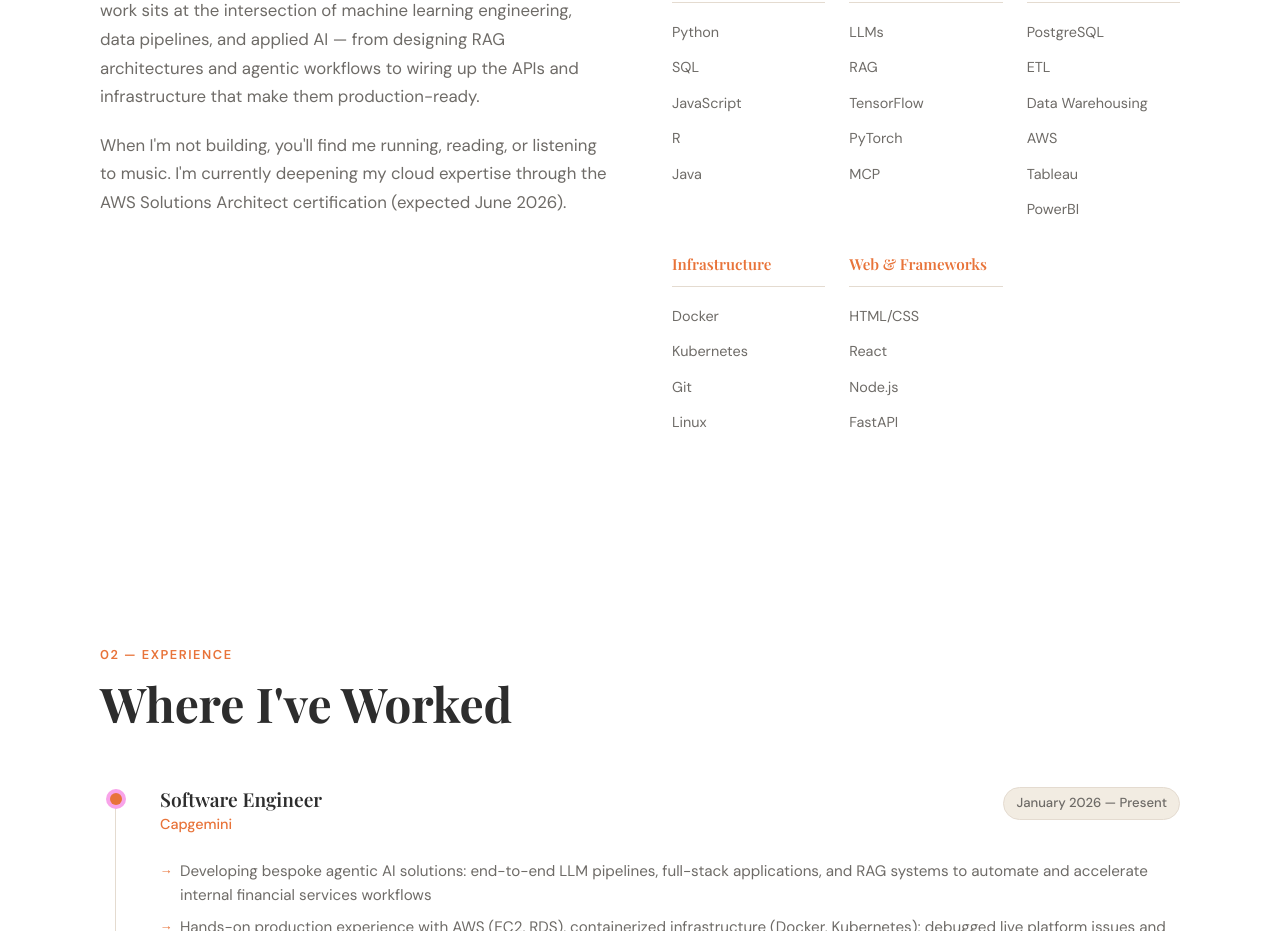
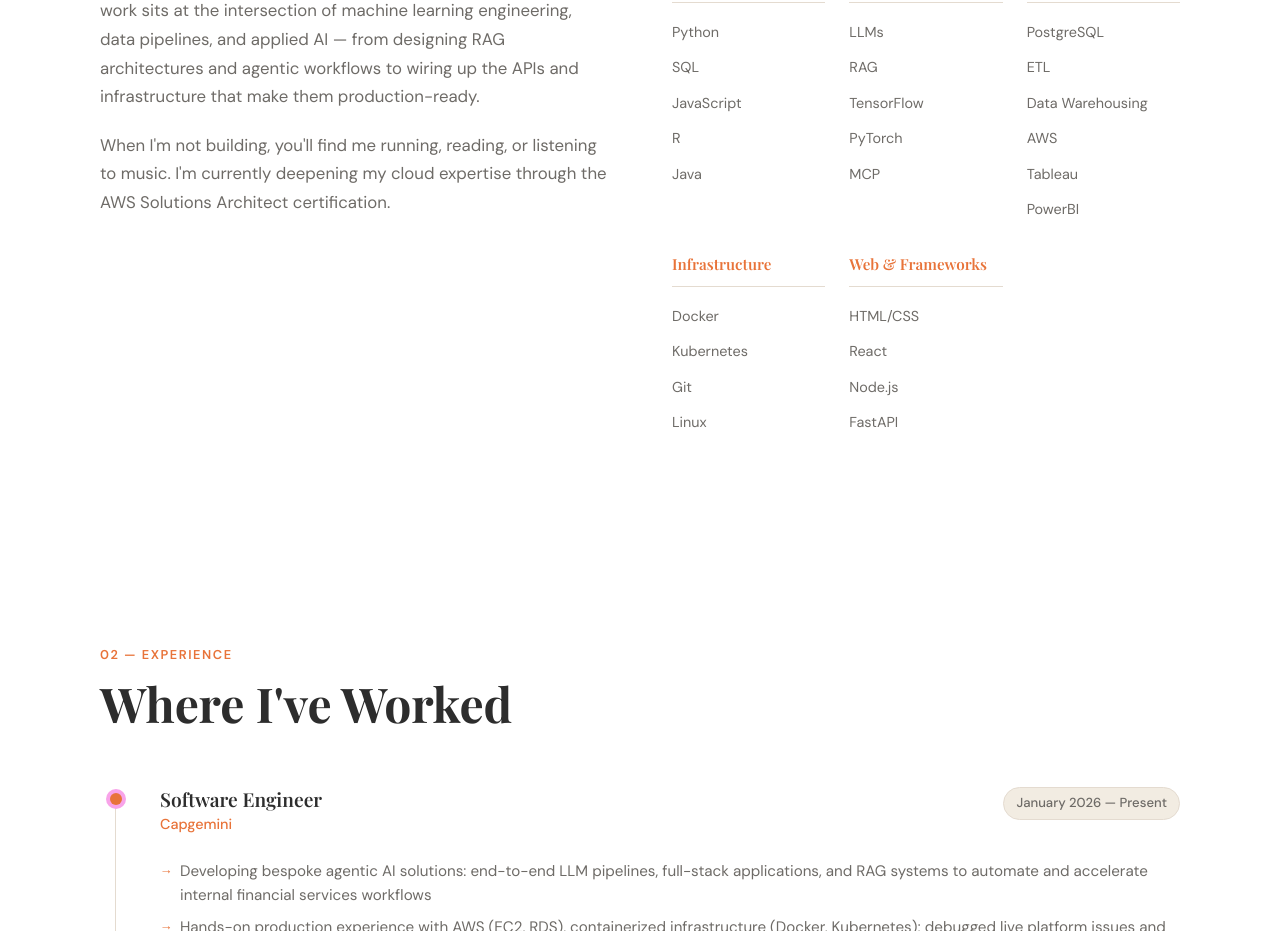
Before and after one commit to lakskanumuri/lk-portfolio, a React (Vite) app: page / in a window 1280 px wide. Shown: the part 1079-2010 px from the top of the page. Built offline with nearby package versions, Linux system fonts and the light colour scheme; a web font is replaced by a local one.

Commit message:
update 0804

```diff
--- a/src/components/About.jsx
+++ b/src/components/About.jsx
@@ -26,7 +26,7 @@ function About() {
             <p>
               When I'm not building, you'll find me running, reading, or listening to music.
               I'm currently deepening my cloud expertise through the AWS Solutions Architect
-              certification (expected June 2026).
+              certification.
             </p>
             {/* <a href="/Lakshmi_Kanumuri_Resume_2026.pdf" download className="btn btn-outline">Download Resume</a> */}
           </div>
```
